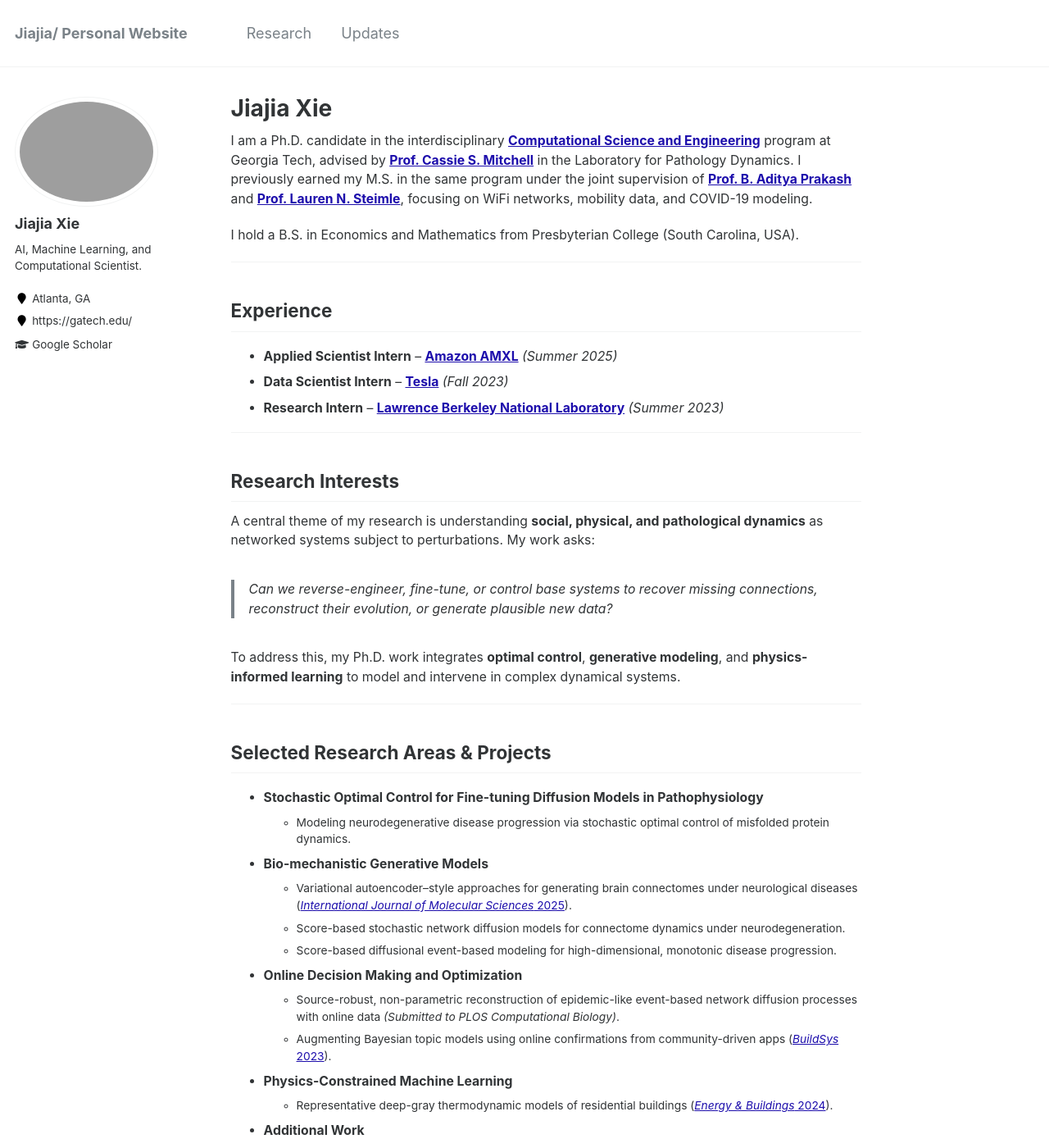
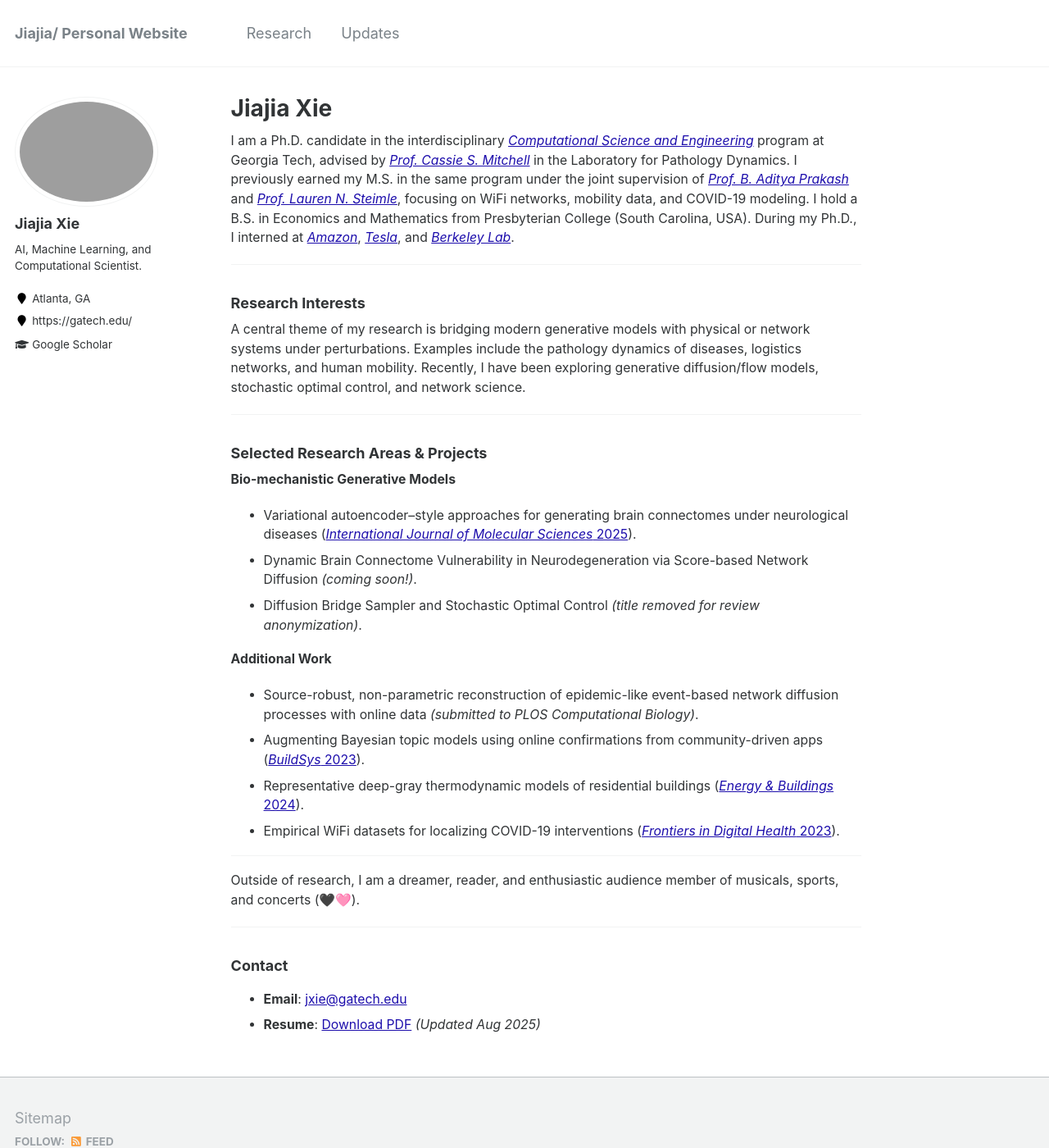
Before and after one commit to jxie1997/jxie1997.github.io, a Jekyll site: the page built from _pages/about.md, in a window 1280 px wide and 1400 px high. Shown: the whole window at 82% size. Built offline with Jekyll 4.4.1, drawn with Linux system fonts in a browser that asks for light colours.

Commit message:
sept 19 2025

```diff
--- a/_pages/about.md
+++ b/_pages/about.md
@@ -8,49 +8,28 @@ redirect_from:
   - /about.html
 ---
 
-I am a Ph.D. candidate in the interdisciplinary **[Computational Science and Engineering](https://cse.gatech.edu/)** program at Georgia Tech, advised by **[Prof. Cassie S. Mitchell](https://bme.gatech.edu/bme/faculty/Cassie-S.-Mitchell)** in the Laboratory for Pathology Dynamics. I previously earned my M.S. in the same program under the joint supervision of **[Prof. B. Aditya Prakash](https://faculty.cc.gatech.edu/~badityap/)** and **[Prof. Lauren N. Steimle](https://sites.gatech.edu/steimle/)**, focusing on WiFi networks, mobility data, and COVID-19 modeling.
-
-I hold a B.S. in Economics and Mathematics from Presbyterian College (South Carolina, USA).
+I am a Ph.D. candidate in the interdisciplinary *[Computational Science and Engineering](https://cse.gatech.edu/)* program at Georgia Tech, advised by *[Prof. Cassie S. Mitchell](https://bme.gatech.edu/bme/faculty/Cassie-S.-Mitchell)* in the Laboratory for Pathology Dynamics. I previously earned my M.S. in the same program under the joint supervision of *[Prof. B. Aditya Prakash](https://faculty.cc.gatech.edu/~badityap/)* and *[Prof. Lauren N. Steimle](https://sites.gatech.edu/steimle/)*, focusing on WiFi networks, mobility data, and COVID-19 modeling. I hold a B.S. in Economics and Mathematics from Presbyterian College (South Carolina, USA). During my Ph.D., I interned at *[Amazon](https://www.amazon.science/)*, *[Tesla](https://tesla.com/)*, and *[Berkeley Lab](https://www.lbl.gov/)*.
 
 ---
 
-## Experience
+### Research Interests
 
-* **Applied Scientist Intern** – **[Amazon AMXL](https://www.amazon.science/)** *(Summer 2025)*
-* **Data Scientist Intern** – **[Tesla](https://tesla.com/)** *(Fall 2023)*
-* **Research Intern** – **[Lawrence Berkeley National Laboratory](https://www.lbl.gov/)** *(Summer 2023)*
+A central theme of my research is bridging modern generative models with physical or network systems under perturbations. Examples include the pathology dynamics of diseases, logistics networks, and human mobility. Recently, I have been exploring generative diffusion/flow models, stochastic optimal control, and network science.
 
 ---
 
-## Research Interests
+### Selected Research Areas & Projects
 
-A central theme of my research is understanding **social, physical, and pathological dynamics** as networked systems subject to perturbations. My work asks:
+**Bio-mechanistic Generative Models**
+- Variational autoencoder–style approaches for generating brain connectomes under neurological diseases ([*International Journal of Molecular Sciences* 2025](https://www.mdpi.com/1422-0067/26/3/1062)).
+- Dynamic Brain Connectome Vulnerability in Neurodegeneration via Score-based Network Diffusion *(coming soon!)*.
+- Diffusion Bridge Sampler and Stochastic Optimal Control *(title removed for review anonymization)*.
 
-> *Can we reverse-engineer, fine-tune, or control base systems to recover missing connections, reconstruct their evolution, or generate plausible new data?*
-
-To address this, my Ph.D. work integrates **optimal control**, **generative modeling**, and **physics-informed learning** to model and intervene in complex dynamical systems.
-
----
-
-## Selected Research Areas & Projects
-
-* **Stochastic Optimal Control for Fine-tuning Diffusion Models in Pathophysiology**
-    * Modeling neurodegenerative disease progression via stochastic optimal control of misfolded protein dynamics.
-
-* **Bio-mechanistic Generative Models**
-    * Variational autoencoder–style approaches for generating brain connectomes under neurological diseases ([*International Journal of Molecular Sciences* 2025](https://www.mdpi.com/1422-0067/26/3/1062)).
-    * Score-based stochastic network diffusion models for connectome dynamics under neurodegeneration.
-    * Score-based diffusional event-based modeling for high-dimensional, monotonic disease progression.
-
-* **Online Decision Making and Optimization**
-    * Source-robust, non-parametric reconstruction of epidemic-like event-based network diffusion processes with online data *(Submitted to PLOS Computational Biology)*.
-    * Augmenting Bayesian topic models using online confirmations from community-driven apps ([*BuildSys* 2023](https://dl.acm.org/doi/abs/10.1145/3600100.3626341)).
-
-* **Physics-Constrained Machine Learning**
-    * Representative deep-gray thermodynamic models of residential buildings ([*Energy & Buildings* 2024](https://www.sciencedirect.com/science/article/abs/pii/S0378778824005243)).
-
-* **Additional Work**
-    * Empirical WiFi datasets for localizing COVID-19 interventions ([*Frontiers in Digital Health* 2023](https://www.frontiersin.org/journals/digital-health/articles/10.3389/fdgth.2023.1060828/full)).
+**Additional Work**
+- Source-robust, non-parametric reconstruction of epidemic-like event-based network diffusion processes with online data *(submitted to PLOS Computational Biology)*.
+- Augmenting Bayesian topic models using online confirmations from community-driven apps ([*BuildSys* 2023](https://dl.acm.org/doi/abs/10.1145/3600100.3626341)).
+- Representative deep-gray thermodynamic models of residential buildings ([*Energy & Buildings* 2024](https://www.sciencedirect.com/science/article/abs/pii/S0378778824005243)).
+- Empirical WiFi datasets for localizing COVID-19 interventions ([*Frontiers in Digital Health* 2023](https://www.frontiersin.org/journals/digital-health/articles/10.3389/fdgth.2023.1060828/full)).
 
 ---
 
@@ -58,7 +37,7 @@ Outside of research, I am a dreamer, reader, and enthusiastic audience member of
 
 ---
 
-## Contact
+### Contact
 
-* **Email**: [**jxie@gatech.edu**](mailto:jxie@gatech.edu)
-* **Resume**: [**Download PDF**](https://jxie1997.github.io/files/JiajiaXie_resume.pdf) *(Updated Aug 2025)*
+- **Email**: [jxie@gatech.edu](mailto:jxie@gatech.edu)
+- **Resume**: [Download PDF](https://jxie1997.github.io/files/JiajiaXie_resume.pdf) *(Updated Aug 2025)*
```
